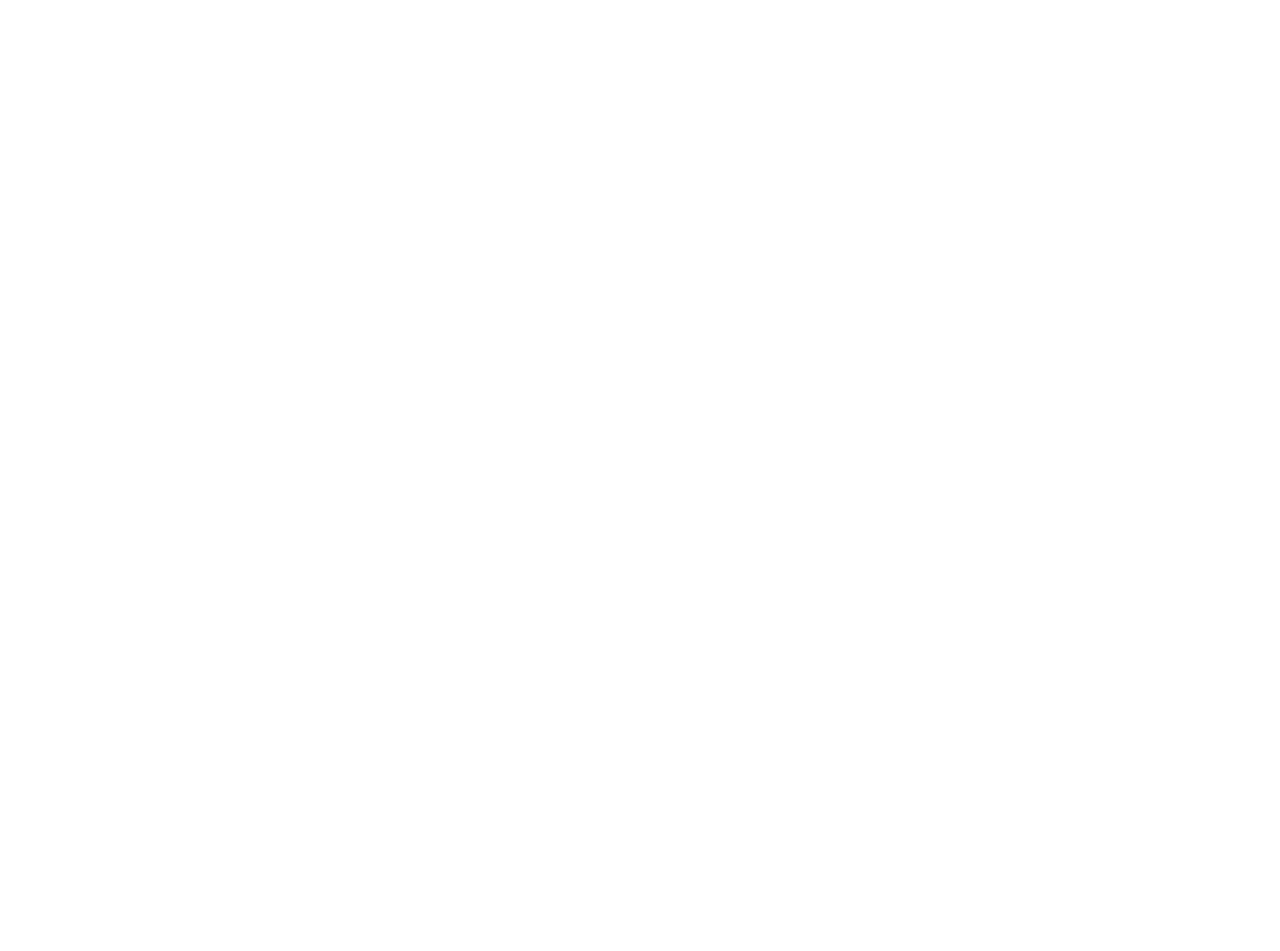
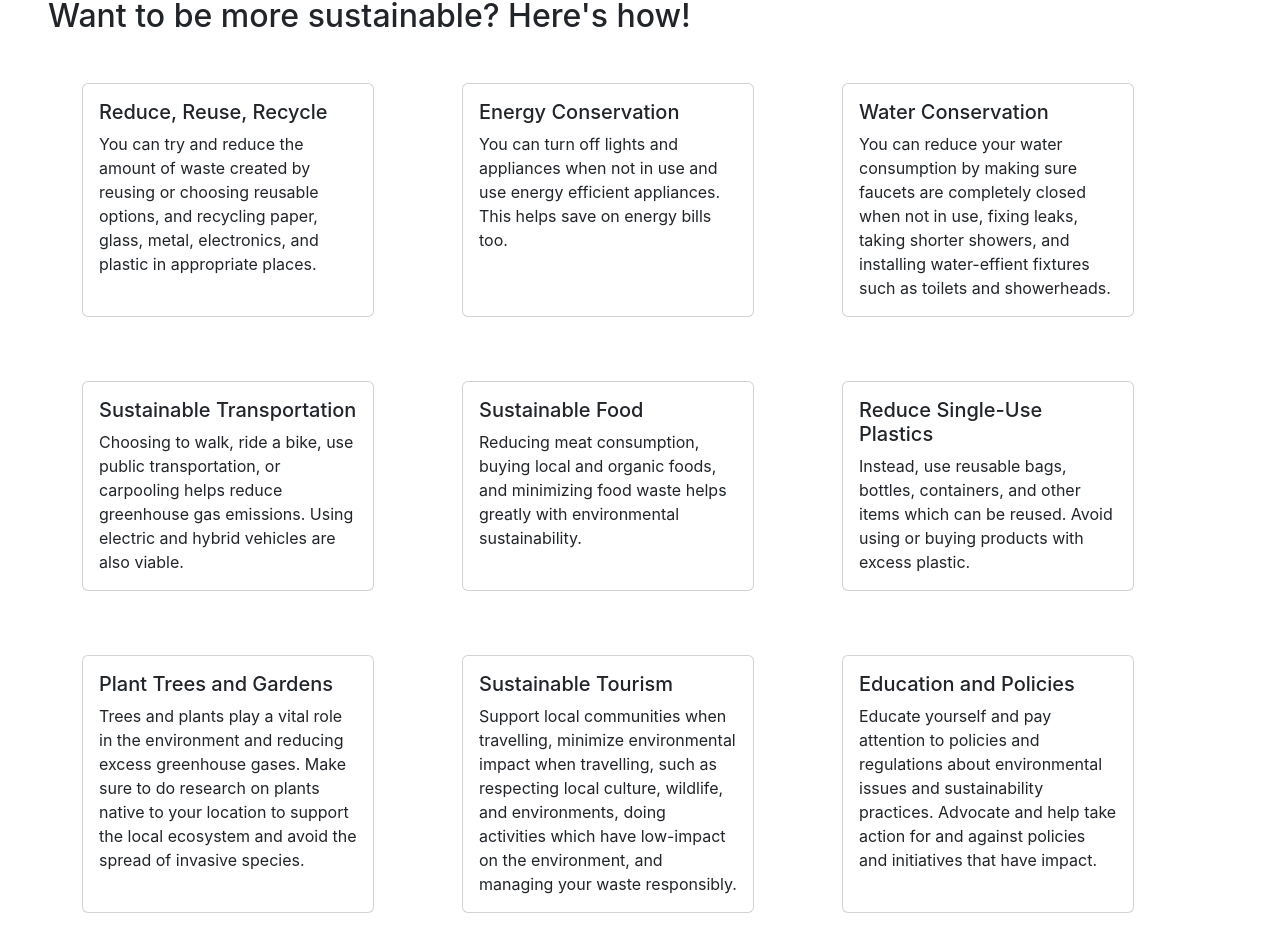
Before and after one commit to uOttahack6/frontend, a React (Create React App) app: page /tips in a window 1280 px wide. Shown: the part 851-1802 px from the top of the page. Before the commit the page ends 846 px from the top, so only its background shows below. Built offline with nearby package versions, Linux system fonts and the light colour scheme; no server answers.

Commit message:
Added Tips

```diff
--- a/src/Pages/Tips.js
+++ b/src/Pages/Tips.js
@@ -1,11 +1,128 @@
 import React from 'react';
+import '../Tips.css';
 
 function Tips(){
     return(
         <div>
-            <h2>
-                Tips
+            <h2 class="mx-5 my-5">
+                Want to be more sustainable? Here's how!
             </h2>
+            <div class="container">
+                <div class="row">
+                    <div class="col">
+                        <div class="card">
+                            <div class="card-body">
+                                <h5 class="card-title">
+                                    Reduce, Reuse, Recycle
+                                </h5>
+                                <p class="card-text">
+                                    You can try and reduce the amount of waste created by reusing or choosing reusable options, and recycling paper, glass, metal, electronics, and plastic in appropriate places.
+                                </p>
+                            </div>
+                        </div>
+                    </div>
+                    <div class="col">
+                        <div class="card">
+                            <div class="card-body">
+                                <h5 class="card-title">
+                                    Energy Conservation
+                                </h5>
+                                <p class="card-text">
+                                    You can turn off lights and appliances when not in use and use energy efficient appliances. This helps save on energy bills too.
+                                </p>
+                            </div>
+                        </div>
+                    </div>
+                    <div class="col">
+                        <div class="card">
+                            <div class="card-body">
+                                <h5 class="card-title">
+                                    Water Conservation
+                                </h5>
+                                <p class="card-text">
+                                    You can reduce your water consumption by making sure faucets are completely closed when not in use, fixing leaks, taking shorter showers, and installing water-effient fixtures such as toilets and showerheads.
+                                </p>
+                            </div>
+                        </div>
+                    </div>
+                </div>
+                <div class="row">
+                    <div class="col">
+                        <div class="card">
+                            <div class="card-body">
+                                <h5 class="card-title">
+                                    Sustainable Transportation
+                                </h5>
+                                <p class="card-text">
+                                    Choosing to walk, ride a bike, use public transportation, or carpooling helps reduce greenhouse gas emissions. Using electric and hybrid vehicles are also viable.
+                                </p>
+                            </div>
+                        </div>
+                    </div>
+                    <div class="col">
+                        <div class="card">
+                            <div class="card-body">
+                                <h5 class="card-title">
+                                    Sustainable Food
+                                </h5>
+                                <p class="card-text">
+                                    Reducing meat consumption, buying local and organic foods, and minimizing food waste helps greatly with environmental sustainability.
+                                </p>
+                            </div>
+                        </div>
+                    </div>
+                    <div class="col">
+                        <div class="card">
+                            <div class="card-body">
+                                <h5 class="card-title">
+                                    Reduce Single-Use Plastics
+                                </h5>
+                                <p class="card-text">
+                                    Instead, use reusable bags, bottles, containers, and other items which can be reused. Avoid using or buying products with excess plastic.
+                                </p>
+                            </div>
+                        </div>
+                    </div>
+                </div>
+                <div class="row">
+                    <div class="col">
+                        <div class="card">
+                            <div class="card-body">
+                                <h5 class="card-title">
+                                    Plant Trees and Gardens
+                                </h5>
+                                <p class="card-text">
+                                    Trees and plants play a vital role in the environment and reducing excess greenhouse gases. Make sure to do research on plants native to your location to support the local ecosystem and avoid the spread of invasive species.
+                                </p>
+                            </div>
+                        </div>
+                    </div>
+                    <div class="col">
+                        <div class="card">
+                            <div class="card-body">
+                                <h5 class="card-title">
+                                    Sustainable Tourism
+                                </h5>
+                                <p class="card-text">
+                                    Support local communities when travelling, minimize environmental impact when travelling, such as respecting local culture, wildlife, and environments, doing activities which have low-impact on the environment, and managing your waste responsibly.
+                                </p>
+                            </div>
+                        </div>
+                    </div>
+                    <div class="col">
+                        <div class="card">
+                            <div class="card-body">
+                                <h5 class="card-title">
+                                    Education and Policies
+                                </h5>
+                                <p class="card-text">
+                                    Educate yourself and pay attention to policies and regulations about environmental issues and sustainability practices. Advocate and help take action for and against policies and initiatives that have impact.
+                                </p>
+                            </div>
+                        </div>
+                    </div>
+                </div>
+            </div>
         </div>
     );
 }
--- /dev/null
+++ b/src/Tips.css
@@ -0,0 +1,11 @@
+.card{
+    height: 100%;
+}
+
+.col{
+    margin-right: 4rem;
+}
+
+.row{
+    margin-bottom: 4rem;
+}
```
